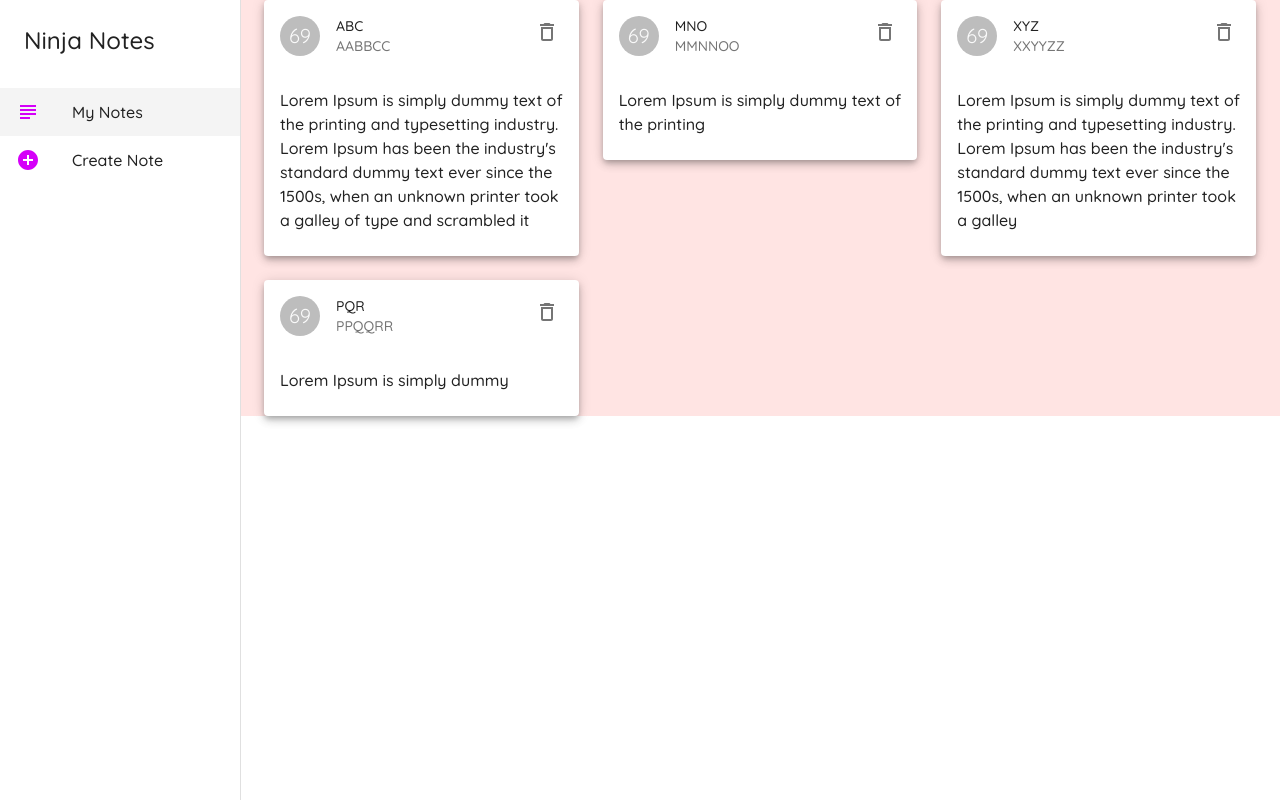
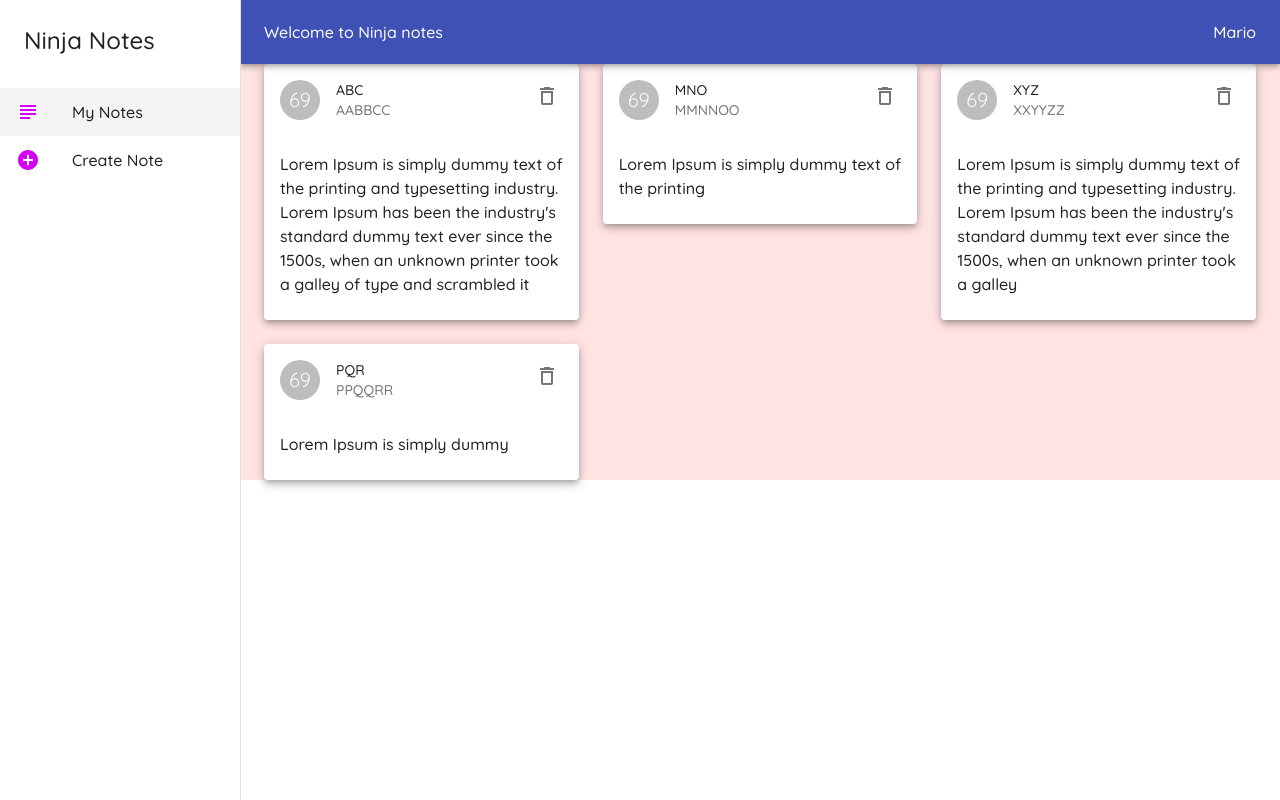
Before and after one commit to rahul7007/Learn-MUI, a React (Create React App) app in the folder material-ui-tut/: page / in a window 1280 px wide. Built offline with nearby package versions, Linux system fonts and the light colour scheme.

Commit message:
lesson 16 added

```diff
--- a/material-ui-tut/src/App.js
+++ b/material-ui-tut/src/App.js
@@ -9,9 +9,9 @@ import Layout from './components/Layout';
 
 const myTheme = createTheme({
   palette: {
-    primary: {
-      main: "#631a13"
-    },
+    // primary: {
+    //   main: ""
+    // },
     secondary: purple,
     info: blue
   },
--- a/material-ui-tut/src/components/Layout.js
+++ b/material-ui-tut/src/components/Layout.js
@@ -7,10 +7,13 @@ import ListItemIcon from '@material-ui/core/ListItemIcon';
 import ListItemText from '@material-ui/core/ListItemText';
 import { SubjectOutlined, AddCircleOutlined } from '@material-ui/icons';
 import { useHistory, useLocation } from 'react-router';
+import AppBar from '@material-ui/core/AppBar';
+import Toolbar from '@material-ui/core/Toolbar';
 
 const drawerWidth = 240
 
-const useStyles = makeStyles({
+const useStyles = makeStyles((theme) => {
+    return {
         page: {
             backgroundColor: '#ffe4e3',
             width: '100%'
@@ -29,6 +32,14 @@ const useStyles = makeStyles({
         },
         title: {
             padding: '1.5rem'
+        },
+        appbar: {
+            width: `calc(100% - ${drawerWidth}px)`
+        },
+        toolbar: theme.mixins.toolbar,
+        welcome: {
+            flexGrow: 1
+        }
     }
 })
 
@@ -57,6 +68,12 @@ const Layout = ({ children }) => {
     return (
         <div className={classes.root}>
             {/* appbar */}
+            <AppBar className={classes.appbar}>
+                <Toolbar>
+                    <Typography className={classes.welcome}>Welcome to Ninja notes</Typography>
+                    <Typography>Mario</Typography>
+                </Toolbar>
+            </AppBar>
 
             {/* sidedraw */}
 
@@ -92,6 +109,7 @@ const Layout = ({ children }) => {
             </Drawer>
 
             <div className={classes.page}>
+                <div className={classes.toolbar}></div>
                 {children}
             </div>
         </div>
```
Lines whose indentation alone changed are shown as unchanged.
